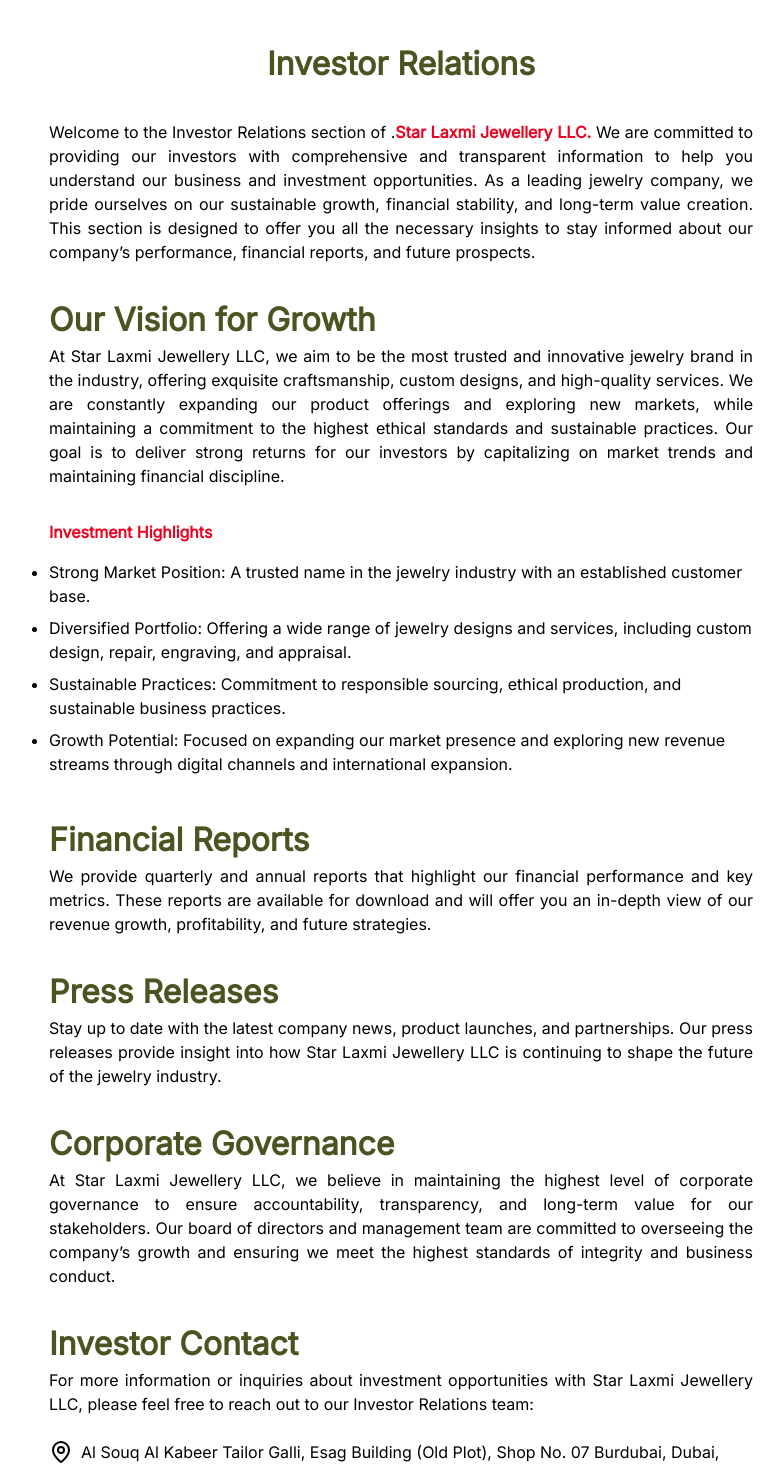
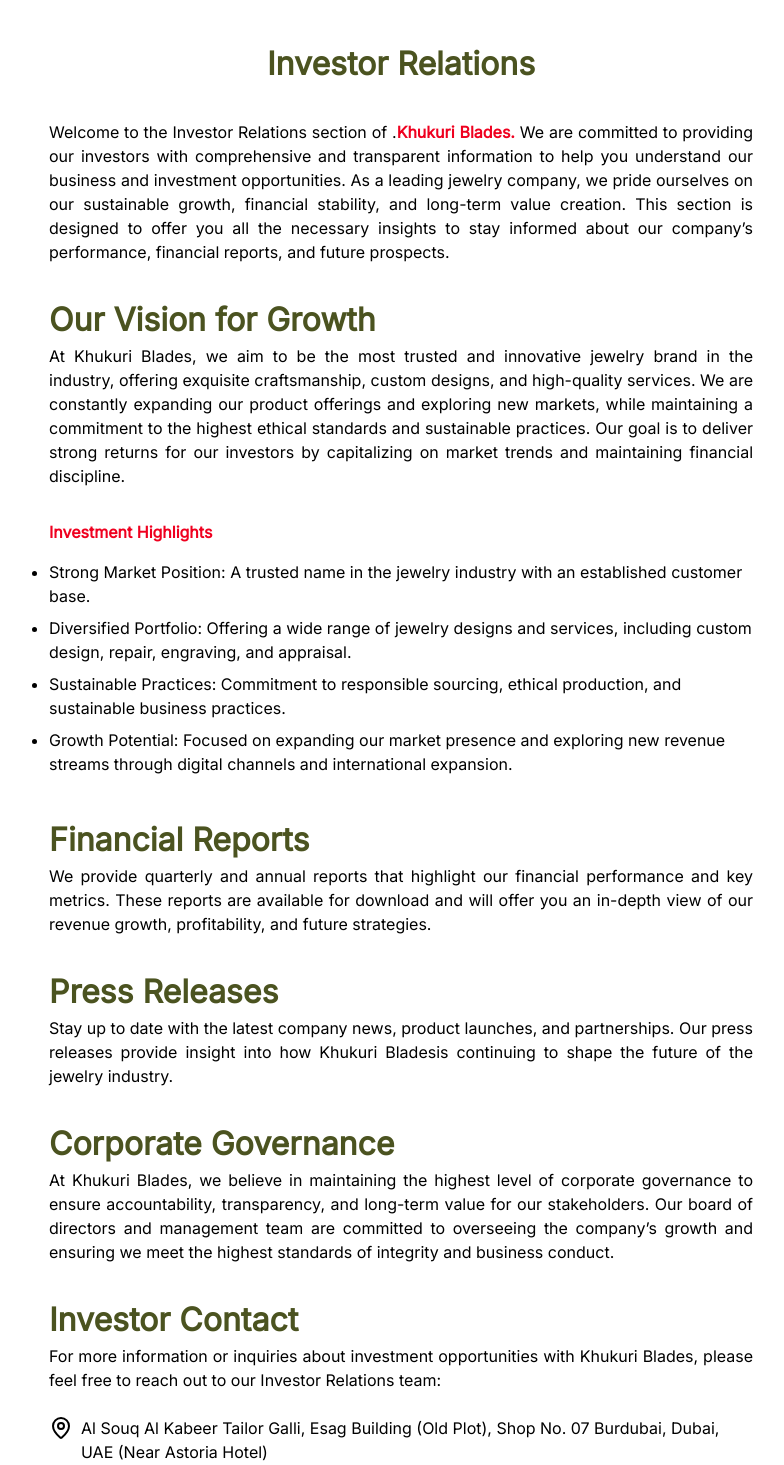
Before and after one commit to zennie2001/rgcreationsnepal, a Next.js app: page /investor-relations in a window 1280 px wide. Shown: the part 480-1945 px from the top of the page, without its empty margins (239-1023 px from the left). Built offline with nearby package versions, Linux system fonts and the light colour scheme.

Commit message:
sid commit6

```diff
--- a/src/app/(home)/24-carat-gold/page.tsx
+++ b/src/app/(home)/24-carat-gold/page.tsx
@@ -21,7 +21,7 @@
     image: blog1,
     title: "Why 24K Gold is the Best Choice for Wholesale & Retail Buyers",
     date: "January 2, 2025",
-    name: "Star Laxmi",
+    name: "Khukuri Blades",
     miniDescription:
       "24K gold, known for its 99.9% purity, is highly valued in both wholesale and retail markets. Its demand continues to rise, making it a prime investment choice.",
   },
@@ -29,7 +29,7 @@
     image: blog2,
     title: "The Growing Demand for Gold in Wholesale Markets",
     date: "March 2, 2025",
-    name: "Star Laxmi",
+    name: "Khukuri Blades",
     miniDescription:
       "Gold has been a prized commodity for centuries, and its demand in wholesale markets is growing rapidly. Investors see it as a stable asset amid economic uncertainty.",
   },
@@ -37,7 +37,7 @@
     image: blog3,
     title: "The Benefits of Investing in Gold Bullion",
     date: "Feburary 2, 2025",
-    name: "Star Laxmi",
+    name: "Khukuri Blades",
     miniDescription:
       "Gold bullion is a safe and lucrative investment option, offering wealth preservation, high liquidity, and protection against inflation in global markets.",
   },
@@ -80,7 +80,7 @@
                   market, 24K gold stands out as the purest form, making it the
                   preferred choice for both wholesale and retail buyers. At{" "}
                   <span className=" font-semibold text-[#ef001f] text-justify w-full">
-                    Star Laxmi Jewellery LLC,
+                    Khukuri Blades,
                   </span>{" "}
                   a Dubai-based company with over 15 years of experience, we
                   specialize in providing high-quality 24K gold to global
@@ -148,9 +148,9 @@
               </ul>
               <div>
                 <h4 className=" text-justify w-full">
-                  How Star Laxmi Jewellery LLC Ensures High-Quality 24K Gold As
-                  an established gold supplier in Dubai, we ensure that all our
-                  24K gold products are certified and hallmarked, guaranteeing
+                  How Khukuri BladesEnsures High-Quality 24K Gold As an
+                  established gold supplier in Dubai, we ensure that all our 24K
+                  gold products are certified and hallmarked, guaranteeing
                   authenticity. We offer wholesale and retail solutions,
                   catering to businesses that seek reliable gold procurement at
                   competitive rates.
@@ -160,10 +160,10 @@
                 <h4 className=" text-justify w-full">
                   Conclusion 24K gold remains the top choice for investors,
                   wholesalers, and retailers looking for quality, purity, and
-                  profitability. At Star Laxmi Jewellery LLC, we provide
-                  high-grade gold bullion, coins, and custom jewelry, ensuring
-                  excellence in every transaction. Partner with us to secure the
-                  best 24K gold supply in the market.
+                  profitability. At Khukuri Blades, we provide high-grade gold
+                  bullion, coins, and custom jewelry, ensuring excellence in
+                  every transaction. Partner with us to secure the best 24K gold
+                  supply in the market.
                 </h4>
               </div>
               <div>
@@ -201,9 +201,8 @@
                   </li>
                 </ul>
                 <h4 className=" text-justify w-full mt-4">
-                  As a trusted Dubai-based gold supplier, Star Laxmi Jewellery
-                  LLC provides premium quality gold at competitive wholesale
-                  rates.
+                  As a trusted Dubai-based gold supplier, Khukuri Blades LLC
+                  provides premium quality gold at competitive wholesale rates.
                 </h4>
               </div>
               <div>
@@ -239,9 +238,9 @@
                   </li>
                 </ul>
                 <h4 className=" text-justify w-full mt-4">
-                  For wholesalers and retailers, Star Laxmi Jewellery LLC
-                  ensures authentic 24K gold with competitive pricing and bulk
-                  supply options.
+                  For wholesalers and retailers, Khukuri Blades ensures
+                  authentic 24K gold with competitive pricing and bulk supply
+                  options.
                 </h4>
               </div>
               <div>
@@ -284,9 +283,9 @@
                   </li>
                 </ul>
                 <h4 className=" text-justify w-full mt-4">
-                  At Star Laxmi Jewellery LLC, we offer high-purity gold bullion
-                  for both wholesale and retail investors looking for a secure
-                  and profitable investment.
+                  At Khukuri Blades, we offer high-purity gold bullion for both
+                  wholesale and retail investors looking for a secure and
+                  profitable investment.
                 </h4>
               </div>
               <div>
@@ -321,7 +320,7 @@
                   </li>
                 </ul>
                 <h4 className=" text-justify w-full mt-4">
-                  For both wholesale and retail gold buyers, Star Laxmi
+                  For both wholesale and retail gold buyers, Khukuri Blades
                   Jewellery LLC provides certified gold in different purities to
                   meet diverse market needs.
                 </h4>
--- a/src/app/(home)/about/page.tsx
+++ b/src/app/(home)/about/page.tsx
@@ -46,19 +46,19 @@
           <div className="flex flex-col lg:w-1/2 w-full gap-12">
             <div className="flex flex-col gap-4">
               <h1 className="font-semibold text-xl md:text-3xl">
-                Star Laxmi Jewellery LLC: The Premier Supplier of Premium
-                24-Carat Gold Jewellery
+                Khukuri Blades: The Premier Supplier of Premium 24-Carat Gold
+                Jewellery
               </h1>
 
               <p className="text-text text-justify">
-                At Star Laxmi Jewellery LLC, we specialize exclusively in
-                24-carat gold, offering our clients the highest level of purity
-                and unmatched quality. 24-carat gold is renowned for its
-                brilliant shine, exceptional durability, and timeless elegance,
-                making it the gold standard for premium jewellery. By focusing
-                solely on 24-carat gold, we ensure that every piece we craft
-                upholds the finest standards of quality, making it perfect for
-                both investment and luxurious adornment. We are committed to
+                At Khukuri Blades, we specialize exclusively in 24-carat gold,
+                offering our clients the highest level of purity and unmatched
+                quality. 24-carat gold is renowned for its brilliant shine,
+                exceptional durability, and timeless elegance, making it the
+                gold standard for premium jewellery. By focusing solely on
+                24-carat gold, we ensure that every piece we craft upholds the
+                finest standards of quality, making it perfect for both
+                investment and luxurious adornment. We are committed to
                 supplying only the purest gold, sourced directly from trusted
                 gold mine companies, to ensure that our customers receive the
                 very best.
@@ -70,11 +70,11 @@
                 Whether you're looking to stock investment-grade pieces or seek
                 intricate, high-quality designs for your customers, we offer a
                 range of 24-carat gold jewellery that promises durability and
-                elegance. By focusing exclusively on 24-carat gold, Star Laxmi
-                Jewellery LLC guarantees that every piece we deliver is a true
-                reflection of luxury, purity, and craftsmanship, making us a
-                preferred supplier for retailers across the globe who value both
-                quality and affordability.
+                elegance. By focusing exclusively on 24-carat gold, Khukuri
+                Blades Jewellery LLC guarantees that every piece we deliver is a
+                true reflection of luxury, purity, and craftsmanship, making us
+                a preferred supplier for retailers across the globe who value
+                both quality and affordability.
               </p>
             </div>
           </div>
@@ -156,10 +156,9 @@
       <section className="w-full flex_center lg:gap-12 gap-6 lg:px-24 px-4 lg:py-16 py-10 bg-[#F5FBFF]">
         <div className="flex container flex-col w-full gap-6">
           <h3 className=" text-xl md:text-3xl font-semibold text-center text-darkGreen">
-            At Star Laxmi Jewellery LLC, we pride ourselves on being more than
-            just a supplier We are trusted experts in the gold industry, with
-            over 15 years of experience in delivering exceptional quality and
-            service.
+            At Khukuri Blades, we pride ourselves on being more than just a
+            supplier We are trusted experts in the gold industry, with over 15
+            years of experience in delivering exceptional quality and service.
           </h3>
         </div>
       </section>
@@ -187,7 +186,7 @@
             <p className="text-text text-base text-justify">
               At{" "}
               <span className=" font-semibold text-[#ef001f] text-justify w-full">
-                Star Laxmi Jewellery LLC,
+                Khukuri Blades,
               </span>{" "}
               we pride ourselves on being more than just a supplier – we are
               trusted experts in the gold industry, with over 15 years of
@@ -227,13 +226,12 @@
                 <span className="text-black">
                   Customized Jewellery Crafting Services:
                 </span>{" "}
-                At Star Laxmi Jewellery LLC, we understand that each customer
-                has unique needs. That’s why we offer customized jewellery
-                crafting services, allowing you to create bespoke pieces that
-                meet your specifications and preferences. Whether you're
-                designing a one-of-a-kind item or creating a signature
-                collection, we bring your vision to life with unparalleled
-                craftsmanship.
+                At Khukuri Blades, we understand that each customer has unique
+                needs. That’s why we offer customized jewellery crafting
+                services, allowing you to create bespoke pieces that meet your
+                specifications and preferences. Whether you're designing a
+                one-of-a-kind item or creating a signature collection, we bring
+                your vision to life with unparalleled craftsmanship.
               </li>
               <li className="mb-2 text-black">
                 <span className="text-black">
@@ -246,9 +244,9 @@
                 and reliable experience.
               </li>
               <p>
-                Choose Star Laxmi Jewellery LLC for your wholesale and retail
-                gold needs, and experience the perfect blend of purity, quality,
-                expertise, and customer satisfaction.
+                Choose Khukuri Bladesfor your wholesale and retail gold needs,
+                and experience the perfect blend of purity, quality, expertise,
+                and customer satisfaction.
               </p>
             </ul>
           </div>
--- a/src/app/(home)/appraisal-services/page.tsx
+++ b/src/app/(home)/appraisal-services/page.tsx
@@ -17,7 +17,7 @@
               <h4 className=" text-justify w-full">
                 At{" "}
                 <span className=" font-semibold text-[#ef001f] text-justify w-full">
-                  Star Laxmi Jewellery LLC,
+                  Khukuri Blades,
                 </span>{" "}
                 our certified gemologists provide comprehensive jewelry
                 appraisal services for insurance, resale, or estate purposes.
--- a/src/app/(home)/custom-design/page.tsx
+++ b/src/app/(home)/custom-design/page.tsx
@@ -19,7 +19,7 @@
               <h4 className=" text-justify w-full">
                 At{" "}
                 <span className=" font-semibold text-[#ef001f] text-justify w-full">
-                  Star Laxmi Jewellery LLC,
+                  Khukuri Blades,
                 </span>{" "}
                 we specialize in creating one-of-a-kind pieces that reflect your
                 personal style. Our custom design jewelry service allows you to
@@ -137,8 +137,8 @@
                   responsibility of the customer.
                 </li>
                 <li className="mb-2 text-black">
-                  Star Laxmi Jewellery LLC is not liable for delays due to
-                  customs or shipping carriers.
+                  Khukuri Bladesis not liable for delays due to customs or
+                  shipping carriers.
                 </li>
               </ul>
               <ul className="list-disc">
@@ -163,14 +163,14 @@
                   Intellectual Property Rights
                 </h1>
                 <li className="mb-2 text-black">
-                  Star Laxmi Jewellery LLC retains the rights to original
-                  designs unless otherwise agreed.
+                  Khukuri Bladesretains the rights to original designs unless
+                  otherwise agreed.
                 </li>
                 <li className="mb-2 text-black">
                   Customer-provided designs remain the property of the customer.
-                  However, Star Laxmi Jewellery LLC reserves the right to
-                  feature completed custom pieces in its portfolio unless
-                  otherwise specified in writing.
+                  However, Khukuri Bladesreserves the right to feature completed
+                  custom pieces in its portfolio unless otherwise specified in
+                  writing.
                 </li>
               </ul>
               <ul>
--- a/src/app/(home)/engraving-services/page.tsx
+++ b/src/app/(home)/engraving-services/page.tsx
@@ -15,7 +15,7 @@
                 Add a personal touch to your jewelry with our professional
                 engraving services at{" "}
                 <span className=" font-semibold text-[#ef001f] text-justify w-full">
-                  Star Laxmi Jewellery LLC.
+                  Khukuri Blades.
                 </span>{" "}
                 Whether it's an engraving of initials, a special date, or a
                 meaningful quote, we can engrave your piece with precision and
--- a/src/app/(home)/investor-relations/page.tsx
+++ b/src/app/(home)/investor-relations/page.tsx
@@ -19,7 +19,7 @@
     image: blog1,
     title: "Why 24K Gold is the Best Choice for Wholesale & Retail Buyers",
     date: "January 2, 2025",
-    name: "Star Laxmi",
+    name: "Khukuri Blades",
     miniDescription:
       "24K gold, known for its 99.9% purity, is highly valued in both wholesale and retail markets. Its demand continues to rise, making it a prime investment choice.",
   },
@@ -27,7 +27,7 @@
     image: blog2,
     title: "The Growing Demand for Gold in Wholesale Markets",
     date: "March 2, 2025",
-    name: "Star Laxmi",
+    name: "Khukuri Blades",
     miniDescription:
       "Gold has been a prized commodity for centuries, and its demand in wholesale markets is growing rapidly. Investors see it as a stable asset amid economic uncertainty.",
   },
@@ -35,7 +35,7 @@
     image: blog3,
     title: "The Benefits of Investing in Gold Bullion",
     date: "Feburary 2, 2025",
-    name: "Star Laxmi",
+    name: "Khukuri Blades",
     miniDescription:
       "Gold bullion is a safe and lucrative investment option, offering wealth preservation, high liquidity, and protection against inflation in global markets.",
   },
@@ -74,7 +74,7 @@
               <h4 className=" text-justify w-full">
                 Welcome to the Investor Relations section of .
                 <span className=" font-semibold text-[#ef001f] text-justify w-full">
-                  Star Laxmi Jewellery LLC.
+                  Khukuri Blades.
                 </span>{" "}
                 We are committed to providing our investors with comprehensive
                 and transparent information to help you understand our business
@@ -89,7 +89,7 @@
                   Our Vision for Growth
                 </h3>
                 <h4 className=" text-justify w-full">
-                  At Star Laxmi Jewellery LLC, we aim to be the most trusted and
+                  At Khukuri Blades, we aim to be the most trusted and
                   innovative jewelry brand in the industry, offering exquisite
                   craftsmanship, custom designs, and high-quality services. We
                   are constantly expanding our product offerings and exploring
@@ -143,8 +143,8 @@
                 <h4 className=" text-justify w-full">
                   Stay up to date with the latest company news, product
                   launches, and partnerships. Our press releases provide insight
-                  into how Star Laxmi Jewellery LLC is continuing to shape the
-                  future of the jewelry industry.
+                  into how Khukuri Bladesis continuing to shape the future of
+                  the jewelry industry.
                 </h4>
               </div>
               <div>
@@ -152,12 +152,12 @@
                   Corporate Governance
                 </h3>
                 <h4 className=" text-justify w-full">
-                  At Star Laxmi Jewellery LLC, we believe in maintaining the
-                  highest level of corporate governance to ensure
-                  accountability, transparency, and long-term value for our
-                  stakeholders. Our board of directors and management team are
-                  committed to overseeing the company’s growth and ensuring we
-                  meet the highest standards of integrity and business conduct.
+                  At Khukuri Blades, we believe in maintaining the highest level
+                  of corporate governance to ensure accountability,
+                  transparency, and long-term value for our stakeholders. Our
+                  board of directors and management team are committed to
+                  overseeing the company’s growth and ensuring we meet the
+                  highest standards of integrity and business conduct.
                 </h4>
               </div>
               <div>
@@ -166,8 +166,8 @@
                 </h3>
                 <h4 className=" text-justify w-full">
                   For more information or inquiries about investment
-                  opportunities with Star Laxmi Jewellery LLC, please feel free
-                  to reach out to our Investor Relations team:
+                  opportunities with Khukuri Blades, please feel free to reach
+                  out to our Investor Relations team:
                 </h4>
                 <ul className="my-6 text-black w-full">
                   <li className="flex items-x`center gap-2">
--- a/src/app/(home)/jewellery-repair/page.tsx
+++ b/src/app/(home)/jewellery-repair/page.tsx
@@ -14,7 +14,7 @@
               <h4 className=" text-justify w-full">
                 Is your favorite piece of jewelry in need of repair? At{" "}
                 <span className=" font-semibold text-[#ef001f] text-justify w-full">
-                  Star Laxmi Jewellery LLC,
+                  Khukuri Blades,
                 </span>{" "}
                 our expert jewelers offer a range of jewelry repair services to
                 restore your treasures. From fixing broken chains and resizing
--- a/src/app/(home)/privacy-policy/page.tsx
+++ b/src/app/(home)/privacy-policy/page.tsx
@@ -15,7 +15,7 @@
             <div className="flex flex-col gap-8">
               <h4 className=" text-justify w-full">
                 <span className=" font-semibold text-[#ef001f] text-justify w-full">
-                  Star Laxmi Jewellery LLC
+                  Khukuri Blades
                 </span>{" "}
                 ("Company," "we," "our," or "us") is committed to protecting
                 your privacy. This Privacy Policy explains how we collect, use,
--- a/src/app/(home)/terms-conditions/page.tsx
+++ b/src/app/(home)/terms-conditions/page.tsx
@@ -14,7 +14,7 @@
               <h4 className=" text-justify w-full">
                 Welcome to{" "}
                 <span className=" font-semibold text-[#ef001f] text-justify w-full">
-                  Star Laxmi Jewellery LLC.
+                  Khukuri Blades.
                 </span>{" "}
                 By accessing or using our website and services, you agree to
                 comply with and be bound by the following Terms & Conditions.
@@ -135,8 +135,8 @@
                   7. Liability & Disclaimers
                 </h1>
                 <li className="mb-2 text-black">
-                  <span className="text-black">7.1: </span>Star Laxmi Jewellery
-                  LLC shall not be liable for any indirect, incidental, or
+                  <span className="text-black">7.1: </span>Khukuri Blades LLC
+                  shall not be liable for any indirect, incidental, or
                   consequential damages arising from the use of our products or
                   services.
                 </li>
--- a/src/sections/Hero.tsx
+++ b/src/sections/Hero.tsx
@@ -3,7 +3,7 @@
 const Hero = () => {
   return (
     <main className="bg-primary">
-      <section className="md:relative flex flex-col-reverse w-full h-[110vh] md:h-[85vh] container  text-white ">
+      <section className="md:relative flex flex-col-reverse w-full h-[110vh] md:h-[80vh] container  text-white ">
         {/* Background Image with Overlay */}
         <div className="md:absolute  md:inset-0 md:left-[50%]">
           <img
```
Also changed, not shown: src/app/(home)/message-from-ceo/page.tsx (+11 -11 lines), src/app/(home)/message-from-director/page.tsx (+6 -6 lines).
